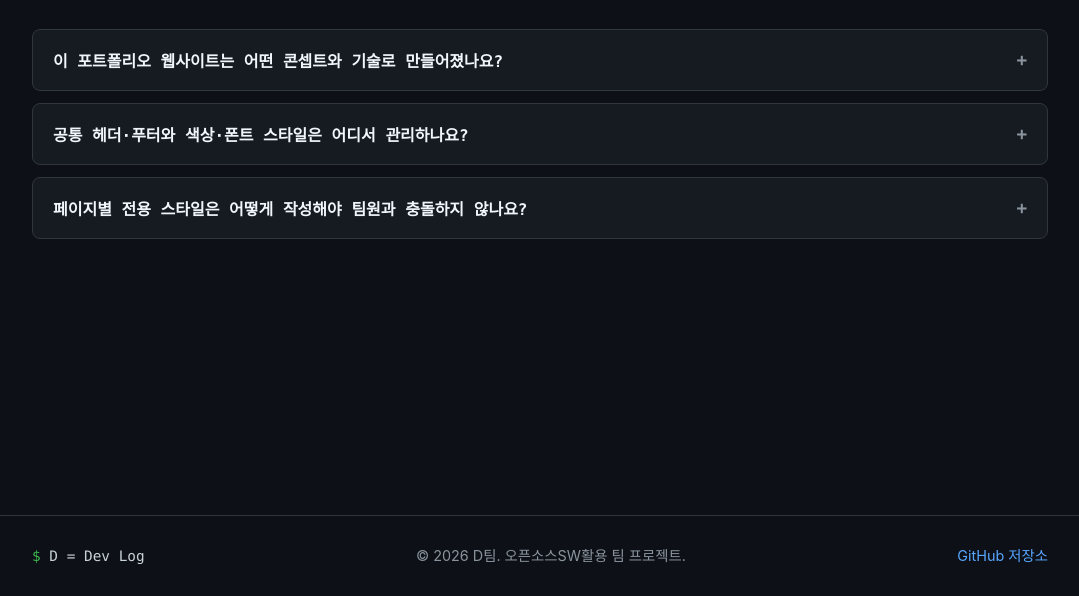
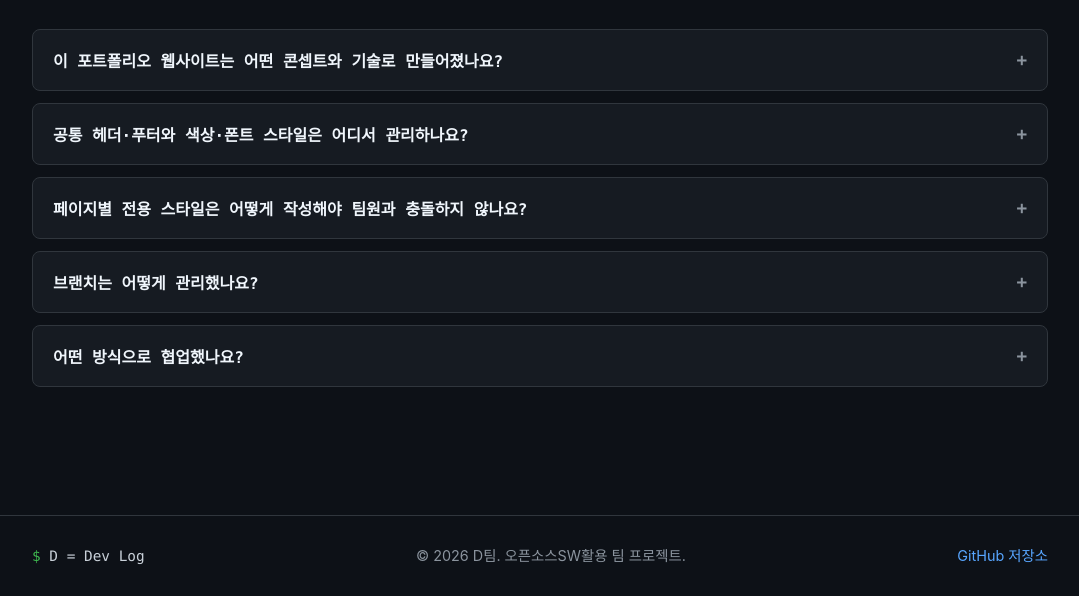
Before and after one commit to wonchandev/oss-team-portfolio, a plain HTML site: page faq.html in a window 1280 px wide. Shown: the part 204-800 px from the top of the page, without its empty margins (100-1179 px from the left). Drawn offline with Linux system fonts and the light colour scheme.

Commit message:
feat: faq 페이지 개선

```diff
--- a/faq.html
+++ b/faq.html
@@ -1,19 +1,11 @@
 <!DOCTYPE html>
 <html lang="ko">
 <head>
-    <!--
-      새 페이지 시작 템플릿
-      1) 이 파일을 저장소 루트로 복사하고 파일명을 바꿉니다. (예: about.html)
-      2) title, description, 본문(main)만 수정합니다.
-      3) 공통 헤더·푸터·메뉴는 js/common.js가 자동으로 넣어 줍니다.
-         메뉴에 새 페이지를 추가해야 하면 js/common.js의 NAV_ITEMS를 수정합니다.
-    -->
     <meta charset="UTF-8">
     <meta name="viewport" content="width=device-width, initial-scale=1.0">
-    <meta name="description" content="페이지 설명을 입력하세요">
-    <title>페이지 제목 | D팀</title>
+    <meta name="description" content="D팀 프로젝트 자주 묻는 질문(FAQ)">
+    <title>FAQ | D팀</title>
     <link rel="stylesheet" href="css/style.css">
-    <!-- 페이지 전용 스타일이 필요하면 css/페이지이름.css를 만들어 아래에 추가 -->
      <link rel="stylesheet" href="css/faq.css">
 </head>
 <body>
@@ -24,7 +16,6 @@
             <h1 class="page-title">FAQ</h1>
             <p class="page-desc">질문을 클릭하면 답변이 펼쳐지고, 다시 클릭하면 접힙니다.</p>
 
-            <!-- 여기에 내용을 작성하세요 -->
             <div id="faq-list" class="faq-list"></div>
         </div>
     </main>
--- a/js/faq.js
+++ b/js/faq.js
@@ -24,6 +24,16 @@
       answer: "페이지마다 css/페이지이름.css 파일을 따로 만들어 연결하면 다른 팀원의 스타일이나 공통 스타일과 충돌하지 않고 작업할 수 있습니다.",
       open: false
     },
+    {
+      question: "브랜치는 어떻게 관리했나요?",
+      answer: "develop 브랜치를 중심으로 팀원 각자가 맡은 작업 브랜치를 생성해 개발했으며, 작업이 끝나면 develop 브랜치로 PR를 보내 검토 후 반영하는 방식으로 관리했습니다.",
+      open: false
+    },
+    {
+      question: "어떤 방식으로 협업했나요?",
+      answer: "비대면 위주로 진행을하면서 GitHub를 메신저에 연동해 변경 사항과 진행 상황을 공유하며 자유롭게 개발했습니다.",
+      open: false
+    }
   ];
 
   var faqListEl = document.getElementById("faq-list");
```
Also changed, not shown: css/faq.css (line endings or trailing spaces).
